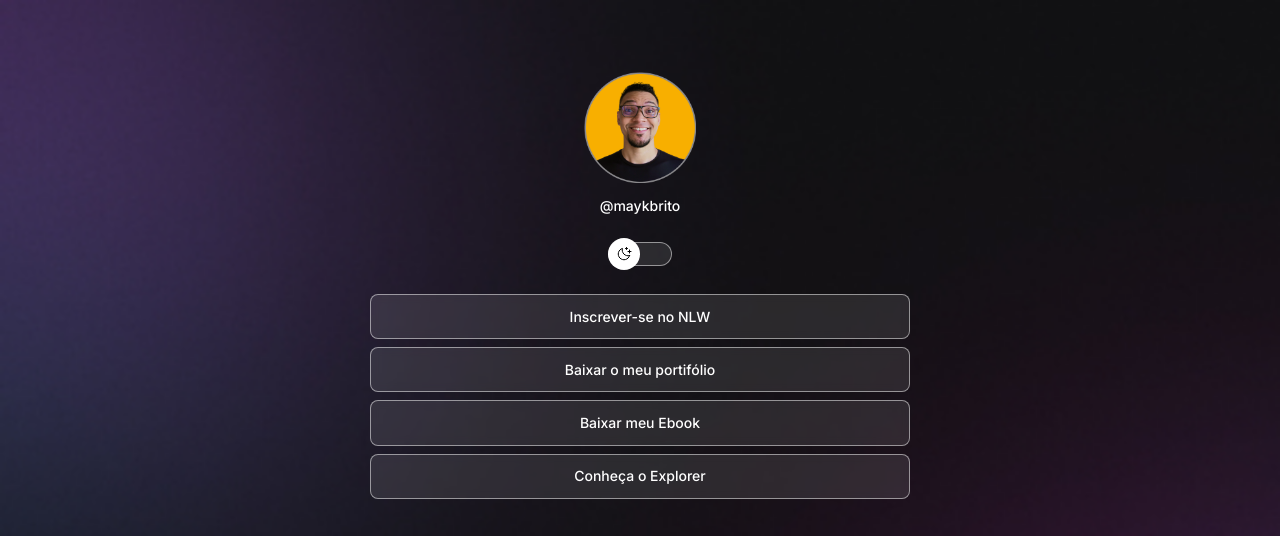
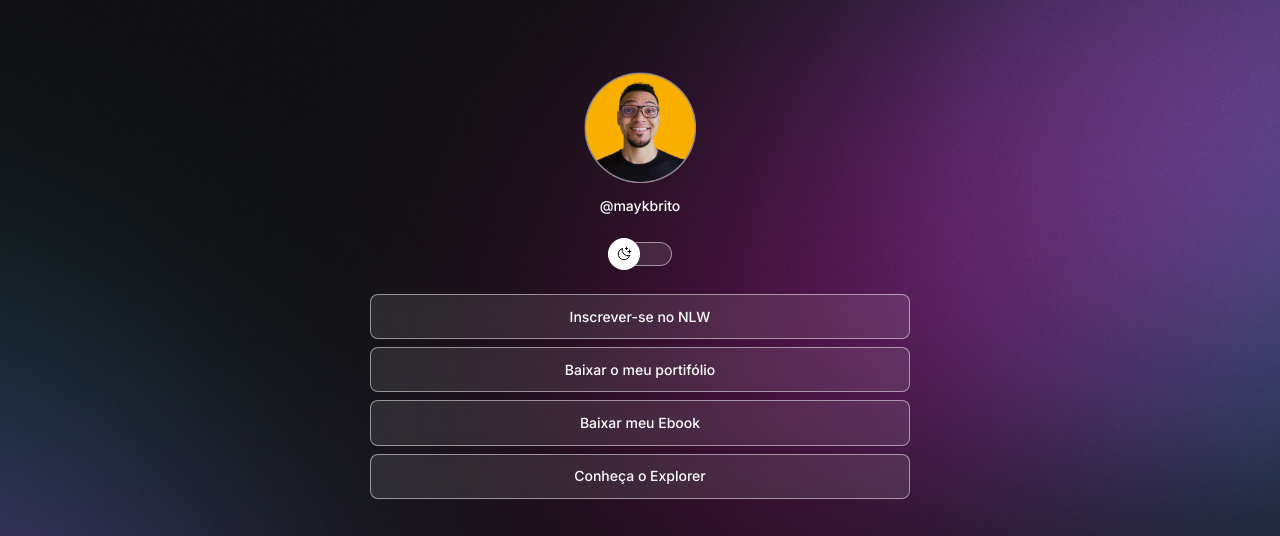
Before and after one commit to adrianodrix/discover, a plain HTML site: page index.html in a window 1280 px wide. Shown: the top 536 px of the page. Drawn offline with nearby package versions, Linux system fonts and the light colour scheme.

Commit message:
change background based on media queries

```diff
--- a/style.css
+++ b/style.css
@@ -32,6 +32,7 @@ body {
 
   /* background  color image repeat position/size */
   background: var(--bg-url) no-repeat top center/cover;
+  height: 100vh;
 }
 
 body * {
@@ -177,3 +178,14 @@ footer a {
 footer a:hover {
   text-decoration: underline;
 }
+
+/* media queries */
+@media (min-width: 700px) {
+  :root {
+    --bg-url: url('assets/bg-desktop.jpg');
+  }
+
+  .light {
+    --bg-url: url('assets/bg-desktop-light.jpg');
+  }
+}
```
